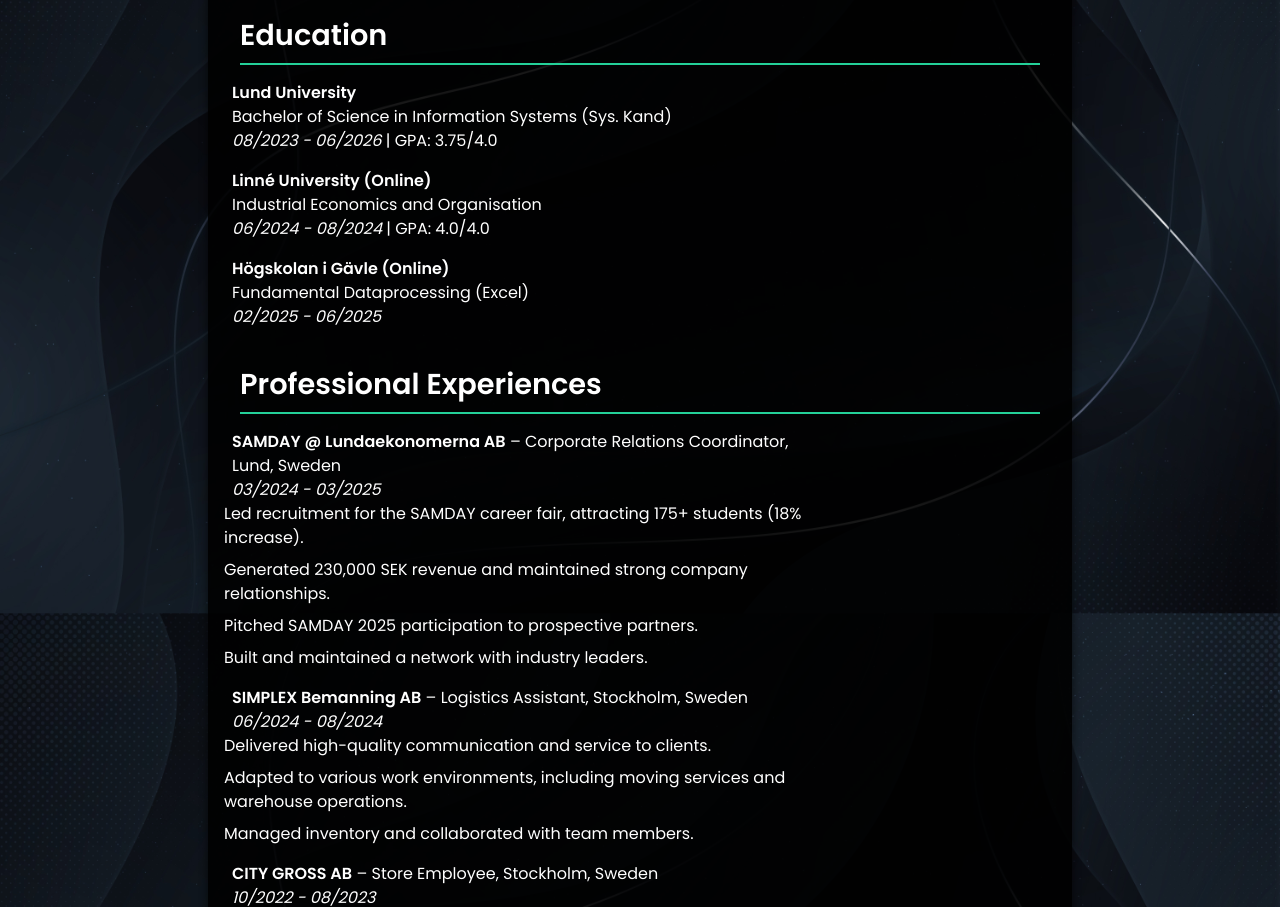
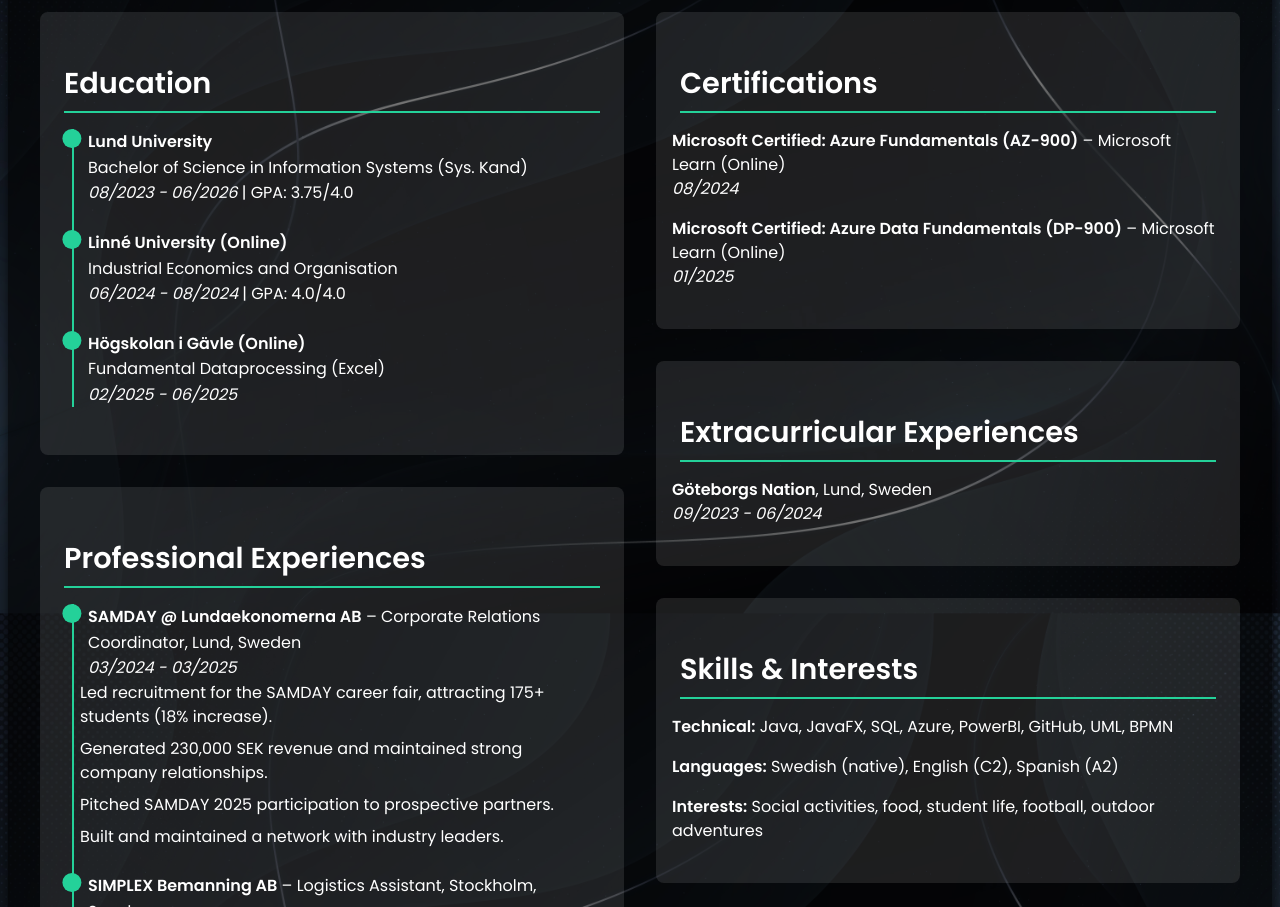
Before and after one commit to Markussehlberg/my-portfolio, a plain HTML site: page resume.html in a window 1280 px wide. Shown: the part 240-1147 px from the top of the page. Drawn offline with Linux system fonts and the light colour scheme.

Commit message:
fixed another bugg

```diff
--- a/resume.html
+++ b/resume.html
@@ -49,12 +49,12 @@
       background-color: #24d199;
       color: #000;
     }
-    /* Resume Container with 90% opaque black background */
+    /* Resume Container with 60% opaque black background */
     .resume-container {
-      max-width: 800px;
+      max-width: 1200px;
       margin: 2rem auto;
       padding: 2rem;
-      background-color: rgba(0, 0, 0, 0.9);
+      background-color: rgba(0, 0, 0, 0.6);
       border-radius: 8px;
       box-shadow: 0 4px 8px rgba(0, 0, 0, 0.6);
     }
@@ -66,37 +66,97 @@
       color: #24d199;
       letter-spacing: 1px;
     }
-    /* Resume Sections */
-    .resume-section {
+    /* Two-column layout */
+    .resume-columns {
+      display: flex;
+      flex-wrap: wrap;
+      gap: 2rem;
+    }
+    .left-col,
+    .right-col {
+      flex: 1;
+      min-width: 300px;
+    }
+    /* Card Style (similar to .about-card) for each section */
+    .resume-card {
+      background: rgba(255, 255, 255, 0.1);
+      border-radius: 8px;
+      padding: 1.5rem;
+      text-align: left;
+      transition: transform 0.3s ease, box-shadow 0.3s ease;
       margin-bottom: 2rem;
     }
-    .resume-section h2 {
+    .resume-card:hover {
+      transform: translateY(-5px);
+      box-shadow: 0 8px 16px rgba(0,0,0,0.3);
+    }
+    /* Section Headings inside cards */
+    .resume-card h2 {
       font-size: 1.8rem;
       border-bottom: 2px solid #24d199;
       padding-bottom: 0.3rem;
       margin-bottom: 1rem;
       color: #fff;
     }
-    /* Adjust left margin for section lists */
-    .resume-section ul {
+    /* Timeline styling for milestones inside cards */
+    /* Example Timeline Styles with Centered Circles */
+
+    /* The vertical line itself */
+.timeline {
+  position: relative;
+  padding-left: 1.5rem; /* Reduced padding (was 2rem) */
+  margin-bottom: 1rem;
+}
+
+.timeline::before {
+  content: '';
+  position: absolute;
+  left: 0.5rem;    /* Moved line more to left (was 1rem) */
+  top: 0;
+  bottom: 0;
+  width: 2px;
+  background: #24d199; /* The green line */
+}
+
+/* Each timeline item */
+.timeline-item {
+  position: relative;
+  margin-bottom: 1.5rem;
+}
+
+/* The circle marker */
+.timeline-item::before {
+  content: '';
+  position: absolute;
+  left: -1rem;   /* Moved circle more to left (was 1rem) */
+  top: 0,9rem;    /* Changed from 0rem to 0.5rem to position circles lower */
+  width: 1.2rem;
+  height: 1.2rem;
+  background: #24d199;
+  border-radius: 50%;
+  transform: translateX(-50%);
+}
+
+    /* For non-timeline lists */
+    .resume-card ul {
       list-style: none;
       padding: 0;
-      margin-left: -0.5rem;  /* Reduced negative margin */
+      margin-left: -0.5rem;
     }
-    .resume-section li {
+    .resume-card li {
       margin-bottom: 1rem;
       line-height: 1.5;
     }
-    .resume-section p {
+    .resume-card p {
       margin: 0.3rem 0;
     }
-    .resume-section a {
+    .resume-card a {
       color: #24d199;
       text-decoration: none;
     }
     /* Sub-bullet list for professional experience bullet points */
     .sub-bullets {
-      list-style-type: circle;  /* Using circles for bullets */
+      list-style-type: circle;
       margin-left: 10px;
       padding-left: 10px;
     }
@@ -109,6 +169,12 @@
       padding: 1.5rem;
       font-size: 0.9rem;
       color: #aaa;
+    }
+    /* Responsive adjustments */
+    @media (max-width: 768px) {
+      .resume-columns {
+        flex-direction: column;
+      }
     }
   </style>
 </head>
@@ -129,33 +195,36 @@
       <h1>Markus Sehlberg - Resume</h1>
     </header>
 
-    <!-- Education -->
-    <section class="resume-section education">
+    <div class="resume-columns">
+      <!-- Left Column: Education and Professional Experiences -->
+      <div class="left-col">
+        <!-- Education Card -->
+        <div class="resume-card">
           <h2>Education</h2>
-      <ul>
-        <li>
+          <div class="timeline">
+            <div class="timeline-item">
               <strong>Lund University</strong><br>
               Bachelor of Science in Information Systems (Sys. Kand) <br>
               <em>08/2023 - 06/2026</em> | GPA: 3.75/4.0
-        </li>
-        <li>
+            </div>
+            <div class="timeline-item">
               <strong>Linné University (Online)</strong><br>
               Industrial Economics and Organisation <br>
               <em>06/2024 - 08/2024</em> | GPA: 4.0/4.0
-        </li>
-        <li>
+            </div>
+            <div class="timeline-item">
               <strong>Högskolan i Gävle (Online)</strong><br>
               Fundamental Dataprocessing (Excel) <br>
               <em>02/2025 - 06/2025</em>
-        </li>
-      </ul>
-    </section>
+            </div>
+          </div>
+        </div>
 
-    <!-- Professional Experience -->
-    <section class="resume-section experience">
+        <!-- Professional Experiences Card -->
+        <div class="resume-card">
           <h2>Professional Experiences</h2>
-      <ul>
-        <li>
+          <div class="timeline">
+            <div class="timeline-item">
               <strong>SAMDAY @ Lundaekonomerna AB</strong> – Corporate Relations Coordinator, Lund, Sweden<br>
               <em>03/2024 - 03/2025</em>
               <ul class="sub-bullets">
@@ -164,8 +233,8 @@
                 <li>Pitched SAMDAY 2025 participation to prospective partners.</li>
                 <li>Built and maintained a network with industry leaders.</li>
               </ul>
-        </li>
-        <li>
+            </div>
+            <div class="timeline-item">
               <strong>SIMPLEX Bemanning AB</strong> – Logistics Assistant, Stockholm, Sweden<br>
               <em>06/2024 - 08/2024</em>
               <ul class="sub-bullets">
@@ -173,20 +242,22 @@
                 <li>Adapted to various work environments, including moving services and warehouse operations.</li>
                 <li>Managed inventory and collaborated with team members.</li>
               </ul>
-        </li>
-        <li>
+            </div>
+            <div class="timeline-item">
               <strong>CITY GROSS AB</strong> – Store Employee, Stockholm, Sweden<br>
               <em>10/2022 - 08/2023</em>
               <ul class="sub-bullets">
                 <li>Restocked shelves, managed inventory, and maintained store cleanliness.</li>
                 <li>Assisted customers to ensure a positive shopping experience.</li>
               </ul>
-        </li>
-      </ul>
-    </section>
+            </div>
+          </div>
+        </div>
+      </div>
 
-    <!-- Certifications -->
-    <section class="resume-section certifications">
+      <!-- Right Column: Certifications, Extracurricular Experiences, Skills & Interests -->
+      <div class="right-col">
+        <div class="resume-card">
           <h2>Certifications</h2>
           <ul>
             <li>
@@ -198,10 +269,9 @@
               <em>01/2025</em>
             </li>
           </ul>
-    </section>
+        </div>
 
-    <!-- Extracurricular Experiences -->
-    <section class="resume-section extracurricular">
+        <div class="resume-card">
           <h2>Extracurricular Experiences</h2>
           <ul>
             <li>
@@ -209,17 +279,18 @@
               <em>09/2023 - 06/2024</em>
             </li>
           </ul>
-    </section>
+        </div>
 
-    <!-- Skills & Interests -->
-    <section class="resume-section skills">
+        <div class="resume-card">
           <h2>Skills &amp; Interests</h2>
           <ul>
             <li><strong>Technical:</strong> Java, JavaFX, SQL, Azure, PowerBI, GitHub, UML, BPMN</li>
             <li><strong>Languages:</strong> Swedish (native), English (C2), Spanish (A2)</li>
             <li><strong>Interests:</strong> Social activities, food, student life, football, outdoor adventures</li>
           </ul>
-    </section>
+        </div>
+      </div>
+    </div>
   </div>
 
   <footer>
```
Lines whose indentation alone changed are shown as unchanged.
